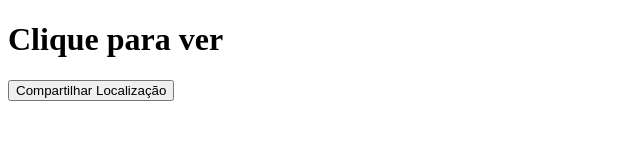
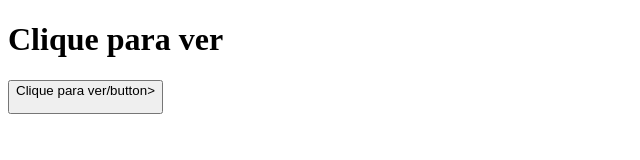
Before and after one commit to colt07xye/geo-page, a plain HTML site: page index.html in a window 1280 px wide. Shown: the whole page, without its empty margins (0-640 px from the left). Drawn offline with Linux system fonts and the light colour scheme.

Commit message:
Update index.html

```diff
--- a/index.html
+++ b/index.html
@@ -5,7 +5,7 @@
 </head>
 <body>
   <h1>Clique para ver</h1>
-  <button onclick="getLocation()">Compartilhar Localização</button>
+  <button onclick="getLocation()">Clique para ver/button>
   <p id="output"></p>
 
   <script>
```
